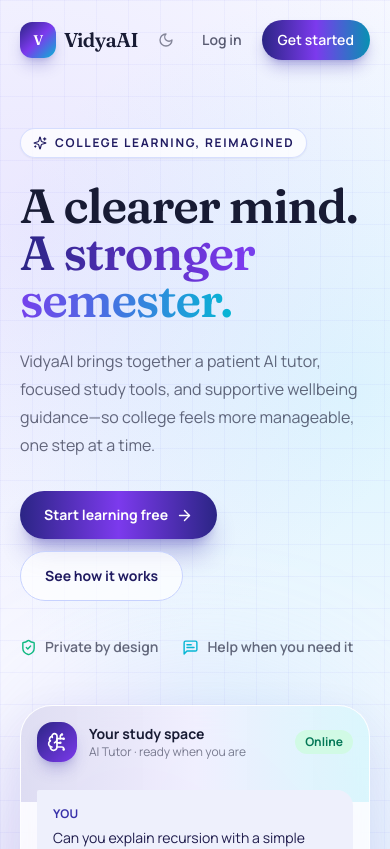
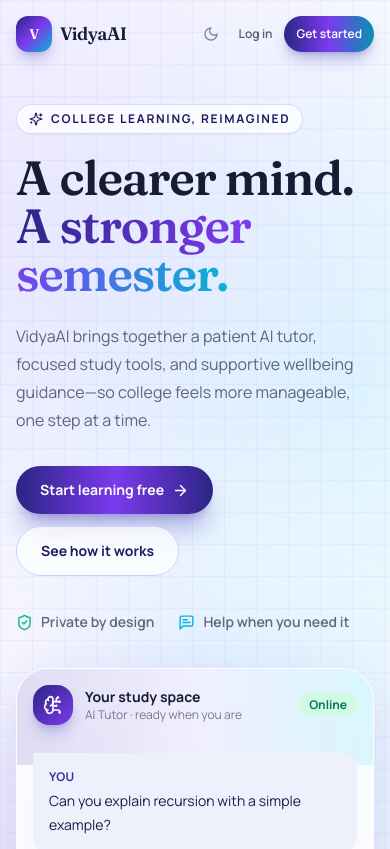
Before and after one commit to bhattpratham92-blip/Vidhyaai, a Next.js app: page / in a window 390 px wide. Shown: the top 849 px of the page. Built offline with nearby package versions, Linux system fonts and the light colour scheme; no server answers.

Commit message:
Improve mobile landing layout

```diff
--- a/src/app/globals.css
+++ b/src/app/globals.css
@@ -31,13 +31,18 @@
   scroll-behavior: smooth;
 }
 
+html,
+body {
+  max-width: 100%;
+  overflow-x: hidden;
+}
+
 ::selection {
   background-color: #c7d2fe;
 }
 
 body {
   min-height: 100vh;
-  overflow-x: hidden;
   background:
     radial-gradient(circle at 8% 7%, rgb(196 181 253 / 0.25), transparent 27rem),
     radial-gradient(circle at 90% 12%, rgb(103 232 249 / 0.18), transparent 25rem),
--- a/src/app/layout.tsx
+++ b/src/app/layout.tsx
@@ -1,4 +1,4 @@
-import type { Metadata } from 'next';
+import type { Metadata, Viewport } from 'next';
 import { Fraunces, Manrope } from 'next/font/google';
 import { AuthProvider } from '@/lib/hooks/useAuth';
 import './globals.css';
@@ -19,6 +19,15 @@
   title: 'VidyaAI — Your 24/7 AI Teacher',
   description:
     'AI-powered learning platform for CBSE, ICSE, and State Board students — deep, step-by-step teaching in English, Hindi, and Gujarati.',
+};
+
+// Explicitly set the mobile viewport rather than relying on a browser's
+// fallback. This prevents a phone from rendering the desktop-width canvas
+// and shrinking it to fit.
+export const viewport: Viewport = {
+  width: 'device-width',
+  initialScale: 1,
+  viewportFit: 'cover',
 };
 
 export default function RootLayout({ children }: { children: React.ReactNode }) {
--- a/src/app/page.tsx
+++ b/src/app/page.tsx
@@ -17,27 +17,27 @@
 export default function LandingPage() {
   return (
     <main className="aurora-grid min-h-screen overflow-hidden">
-      <header className="relative z-10 mx-auto flex max-w-7xl items-center justify-between px-5 py-5 sm:px-8">
-        <Link href="/" className="group flex items-center gap-2 font-display text-xl font-semibold tracking-tight">
+      <header className="relative z-10 mx-auto flex max-w-7xl flex-wrap items-center justify-between gap-y-3 px-4 py-4 sm:px-8 sm:py-5">
+        <Link href="/" className="group flex shrink-0 items-center gap-2 font-display text-lg font-semibold tracking-tight sm:text-xl">
           <span className="flex h-9 w-9 items-center justify-center rounded-xl bg-gradient-to-br from-indigo-600 via-violet-600 to-cyan-500 text-sm text-white shadow-lg shadow-indigo-500/25 transition group-hover:scale-105">V</span>
           VidyaAI
         </Link>
-        <nav className="flex items-center gap-2 text-sm font-semibold sm:gap-4">
+        <nav className="flex items-center justify-end gap-1 text-xs font-semibold sm:gap-4 sm:text-sm">
           <a href="#features" className="hidden rounded-full px-3 py-2 text-ink/65 transition hover:bg-surface hover:text-ink sm:inline">Explore</a>
           <ThemeToggle />
-          <Link href="/login" className="rounded-full px-3 py-2 text-ink/70 transition hover:bg-surface hover:text-ink">Log in</Link>
-          <Link href="/signup" className="rounded-full bg-gradient-to-r from-indigo-600 via-violet-600 to-cyan-600 px-4 py-2.5 text-white shadow-lg shadow-indigo-500/30 transition hover:-translate-y-0.5 hover:from-indigo-500 hover:to-cyan-500 hover:shadow-xl hover:shadow-indigo-500/40">Get started</Link>
+          <Link href="/login" className="rounded-full px-2 py-2 text-ink/70 transition hover:bg-surface hover:text-ink sm:px-3">Log in</Link>
+          <Link href="/signup" className="rounded-full bg-gradient-to-r from-indigo-600 via-violet-600 to-cyan-600 px-3 py-2.5 text-white shadow-lg shadow-indigo-500/30 transition hover:-translate-y-0.5 hover:from-indigo-500 hover:to-cyan-500 hover:shadow-xl hover:shadow-indigo-500/40 sm:px-4">Get started</Link>
         </nav>
       </header>
 
-      <section className="relative mx-auto grid max-w-7xl gap-12 px-5 pb-20 pt-12 sm:px-8 lg:grid-cols-[1.05fr_.95fr] lg:items-center lg:pt-20">
+      <section className="relative mx-auto grid max-w-7xl gap-9 px-4 pb-14 pt-9 sm:gap-12 sm:px-8 sm:pb-20 sm:pt-12 lg:grid-cols-[1.05fr_.95fr] lg:items-center lg:pt-20">
         <div className="relative z-[1]">
           <p className="inline-flex items-center gap-2 rounded-full border border-indigo-200/70 bg-surface/75 px-3 py-1.5 text-xs font-bold uppercase tracking-[0.14em] text-indigo-700 shadow-sm dark:border-indigo-400/20 dark:text-indigo-200"><Sparkles size={14} /> College learning, reimagined</p>
-          <h1 className="mt-6 max-w-3xl font-display text-5xl font-semibold leading-[0.98] tracking-tight text-ink sm:text-6xl lg:text-7xl">A clearer mind.<br /><span className="bg-gradient-to-r from-indigo-600 via-violet-600 to-cyan-500 bg-clip-text text-transparent">A stronger semester.</span></h1>
+          <h1 className="mt-5 max-w-3xl font-display text-4xl font-semibold leading-[0.98] tracking-tight text-ink min-[390px]:text-5xl sm:mt-6 sm:text-6xl lg:text-7xl">A clearer mind.<br /><span className="bg-gradient-to-r from-indigo-600 via-violet-600 to-cyan-500 bg-clip-text text-transparent">A stronger semester.</span></h1>
           <p className="mt-6 max-w-xl text-base leading-7 text-ink/65 sm:text-lg">VidyaAI brings together a patient AI tutor, focused study tools, and supportive wellbeing guidance—so college feels more manageable, one step at a time.</p>
-          <div className="mt-8 flex flex-wrap items-center gap-3">
-            <Link href="/signup" className="inline-flex items-center gap-2 rounded-full bg-gradient-to-r from-indigo-600 via-violet-600 to-indigo-600 px-6 py-3.5 text-sm font-bold text-white shadow-xl shadow-indigo-500/30 transition hover:-translate-y-0.5 hover:shadow-indigo-500/40">Start learning free <ArrowRight size={17} /></Link>
-            <a href="#how" className="rounded-full border border-indigo-200 bg-surface/70 px-6 py-3.5 text-sm font-bold text-indigo-700 transition hover:bg-indigo-50 dark:border-indigo-400/20 dark:text-indigo-200">See how it works</a>
+          <div className="mt-8 grid gap-3 min-[390px]:flex min-[390px]:flex-wrap min-[390px]:items-center">
+            <Link href="/signup" className="inline-flex items-center justify-center gap-2 rounded-full bg-gradient-to-r from-indigo-600 via-violet-600 to-indigo-600 px-6 py-3.5 text-sm font-bold text-white shadow-xl shadow-indigo-500/30 transition hover:-translate-y-0.5 hover:shadow-indigo-500/40">Start learning free <ArrowRight size={17} /></Link>
+            <a href="#how" className="rounded-full border border-indigo-200 bg-surface/70 px-6 py-3.5 text-center text-sm font-bold text-indigo-700 transition hover:bg-indigo-50 dark:border-indigo-400/20 dark:text-indigo-200">See how it works</a>
           </div>
           <div className="mt-9 flex flex-wrap gap-x-6 gap-y-3 text-sm font-semibold text-ink/65"><span className="inline-flex items-center gap-2"><ShieldCheck size={17} className="text-emerald-500" /> Private by design</span><span className="inline-flex items-center gap-2"><MessageSquareText size={17} className="text-cyan-500" /> Help when you need it</span></div>
         </div>
```
